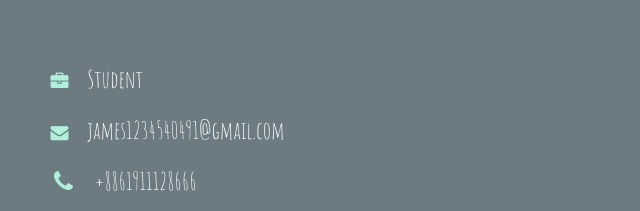
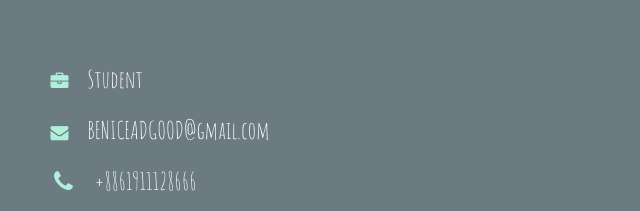
Before and after one commit to Saimonbepro/Saimonbepro.github.io, a plain HTML site: page index.html in a window 1280 px wide. Shown: the part 4589-4800 px from the top of the page, 118-758 px from the left. Drawn offline with nearby package versions, Linux system fonts and the light colour scheme; files whose address does not match are found by name.

Commit message:
Update index.html

```diff
--- a/index.html
+++ b/index.html
@@ -344,7 +344,7 @@
             <div class="w3-container" style="font-family: 'Amatic SC', cursive;">
                 <p><i class="fa fa-briefcase fa-fw w3-margin-right w3-large" style="color:aquamarine"></i>Student</p>
                 <p><i class="fa fa-envelope fa-fw w3-margin-right w3-large"
-                        style="color:aquamarine"></i>james1234540491@gmail.com
+                        style="color:aquamarine"></i>BENICEADGOOD@gmail.com
                 </p>
                 <p><i class="fa fa-phone fa-fw w3-margin-right w3-largew3-large"
                         style="color:aquamarine"></i>+8861911128666
```
